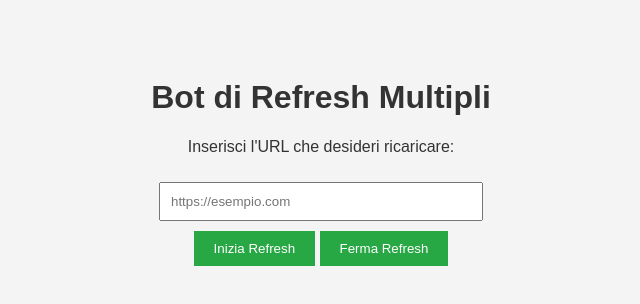
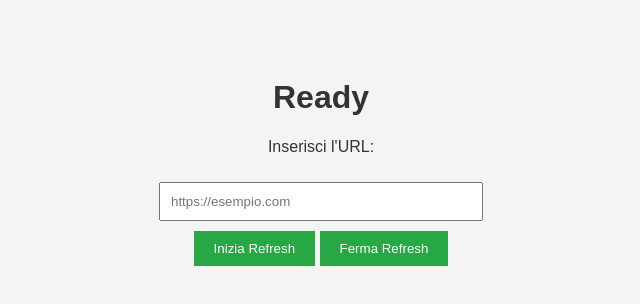
Before and after one commit to Doge-coder001/Factory-T-1001, a plain HTML site: page index.html in a window 1280 px wide. Shown: the whole page, without its empty margins (319-959 px from the left). Drawn offline with Linux system fonts and the light colour scheme.

Commit message:
Update index.html

```diff
--- a/index.html
+++ b/index.html
@@ -3,7 +3,7 @@
 <head>
     <meta charset="UTF-8">
     <meta name="viewport" content="width=device-width, initial-scale=1.0">
-    <title>Bot di Refresh Multipli</title>
+    <title>System Online</title>
     <style>
         body {
             font-family: Arial, sans-serif;
@@ -33,8 +33,8 @@
     </style>
 </head>
 <body>
-    <h1>Bot di Refresh Multipli</h1>
-    <p>Inserisci l'URL che desideri ricaricare:</p>
+    <h1>Ready</h1>
+    <p>Inserisci l'URL:</p>
     <input type="text" id="urlInput" placeholder="https://esempio.com">
     <br>
     <input type="button" value="Inizia Refresh" onclick="startBots()">
```
